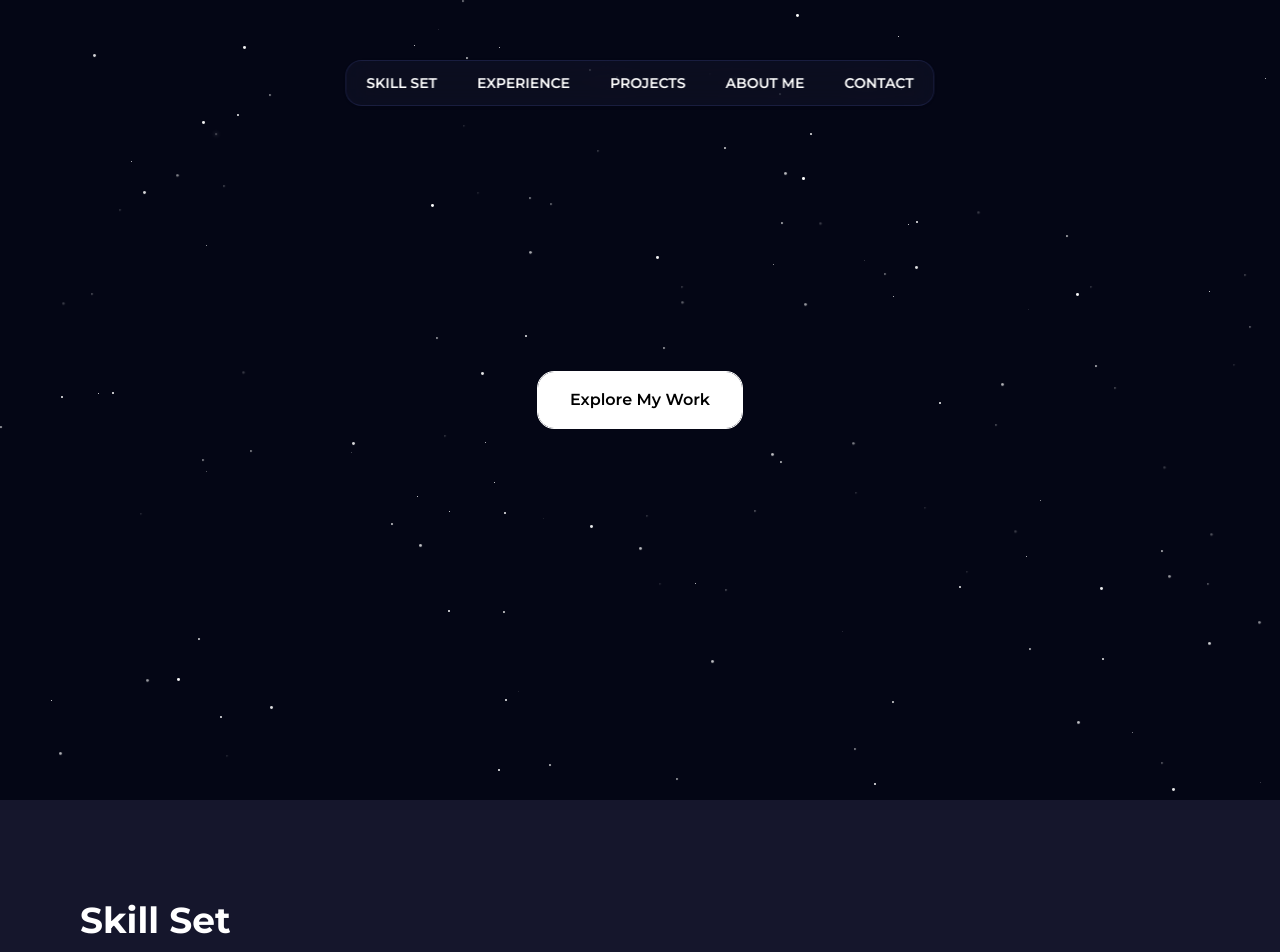
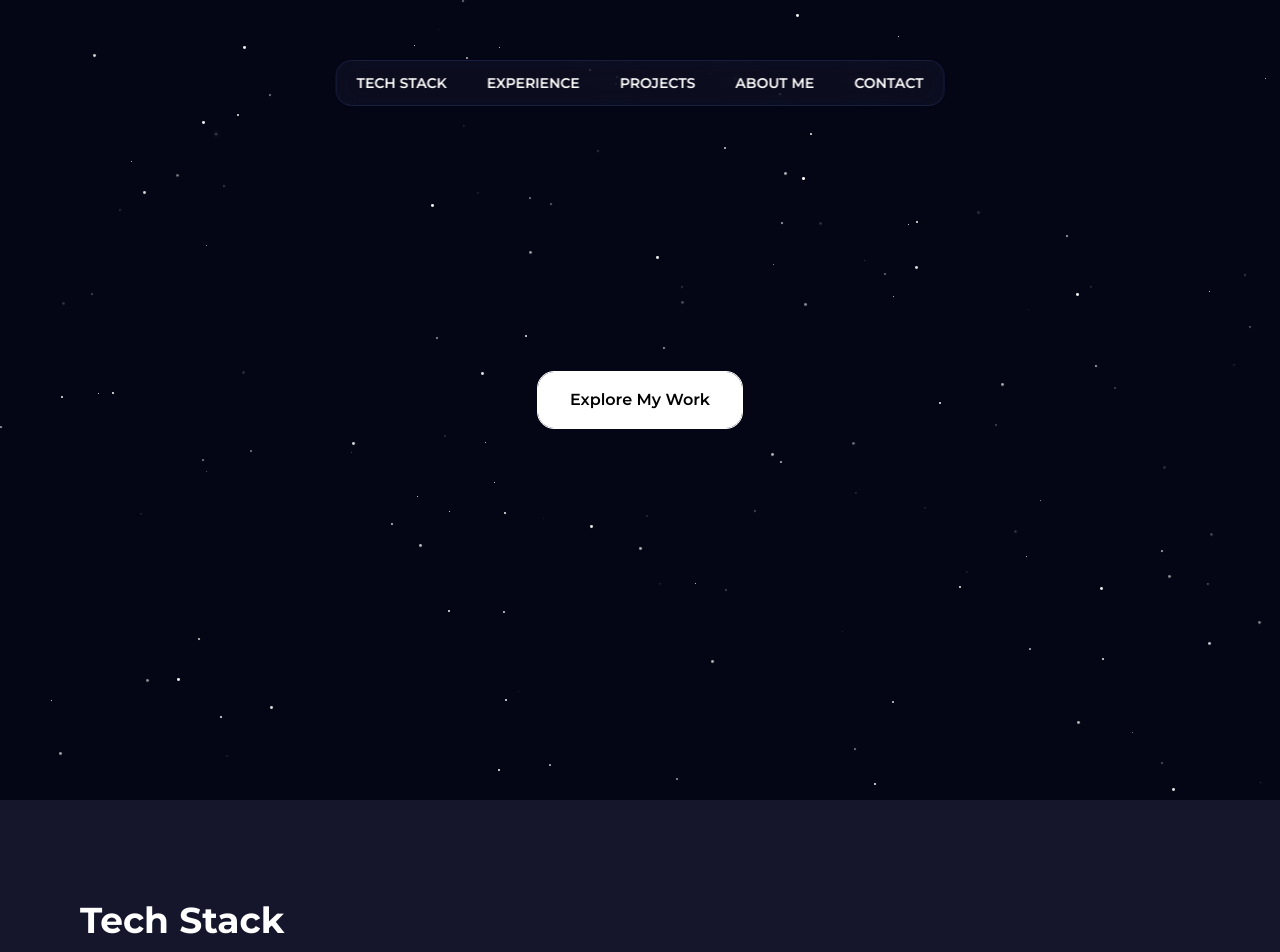
Before and after one commit to TAULO/NightSkyPortfolio, a React (Vite) app in the folder app/: page / in a window 1280 px wide. Shown: the top 952 px of the page. Built offline with nearby package versions, Linux system fonts and the light colour scheme; what tailwindcss-animated would draw is missing.

Commit message:
refactor: rename SkillSet to TechStack, add Experience section, and update NavBar for consistency

```diff
--- a/app/src/App.jsx
+++ b/app/src/App.jsx
@@ -1,14 +1,16 @@
 import NightSky from './components/NightSky/NightSky.jsx';
 import Hero from './components/Hero';
 import NavBar from './components/NavBar/NavBar.jsx';
-import SkillSet from './components/Sections/SkillSet/SkillSet.jsx';
+import TechStack from './components/Sections/TechStack/TechStack.jsx';
+import Experience from './components/Sections/Experience/Experience..jsx';
 
 function App() {
   return (
     <>
       <NavBar></NavBar>
       <Hero></Hero>
-      <SkillSet></SkillSet>
+      <TechStack></TechStack>
+      <Experience></Experience>
       <NightSky></NightSky>
     </>
   );
--- a/app/src/components/NavBar/NavBar.jsx
+++ b/app/src/components/NavBar/NavBar.jsx
@@ -3,7 +3,7 @@ import { useState } from 'react';
 const NavBar = () => {
   const [navItems, setNavItems] = useState([
     {
-      name: 'SKILL SET',
+      name: 'TECH STACK',
       isActive: false,
       isSelected: false,
     },
--- a/app/src/components/Sections/SkillSet/Skill.jsx
+++ b/app/src/components/Sections/TechStack/Stack.jsx
@@ -1,4 +1,4 @@
-const Skill = (props) => {
+const Stack = (props) => {
   return (
     <>
       <div
@@ -25,4 +25,4 @@ const Skill = (props) => {
   );
 };
 
-export default Skill;
+export default Stack;
--- a/app/src/components/Sections/SkillSet/SkillSet.jsx
+++ b/app/src/components/Sections/TechStack/TechStack.jsx
@@ -1,4 +1,4 @@
-import Skill from './Skill.jsx';
+import Stack from './Stack.jsx';
 import {
   arduinoSVG,
   bitbucketSVG,
@@ -39,7 +39,7 @@ import {
   vsCodeSVG,
   vueSVG,
   webStromSVG,
-} from './SkillSVG.jsx';
+} from './TechSVG.jsx';
 
 const frontendSkill = {
   name: 'Frontend',
@@ -225,7 +225,7 @@ const languagesSkill = {
   ],
 };
 
-const SkillSet = () => {
+const TechStack = () => {
   return (
     <>
       <div className={'bg-primary p-5 sm:p-20'}>
@@ -234,18 +234,17 @@ const SkillSet = () => {
             'my-5 text-center text-4xl font-bold text-white sm:text-start'
           }
         >
-          {' '}
-          Skill Set{' '}
+          Tech Stack
         </h1>
         <div className={'grid gap-5 md:grid-cols-2'}>
-          <Skill {...frontendSkill}></Skill>
-          <Skill {...backendSkill}></Skill>
-          <Skill {...environmentSkill}></Skill>
-          <Skill {...languagesSkill}></Skill>
+          <Stack {...frontendSkill}></Stack>
+          <Stack {...backendSkill}></Stack>
+          <Stack {...environmentSkill}></Stack>
+          <Stack {...languagesSkill}></Stack>
         </div>
       </div>
     </>
   );
 };
 
-export default SkillSet;
+export default TechStack;
```
Also changed, not shown: app/src/components/Sections/TechStack/TechSVG.jsx (renamed from app/src/components/Sections/SkillSet/SkillSVG.jsx).
